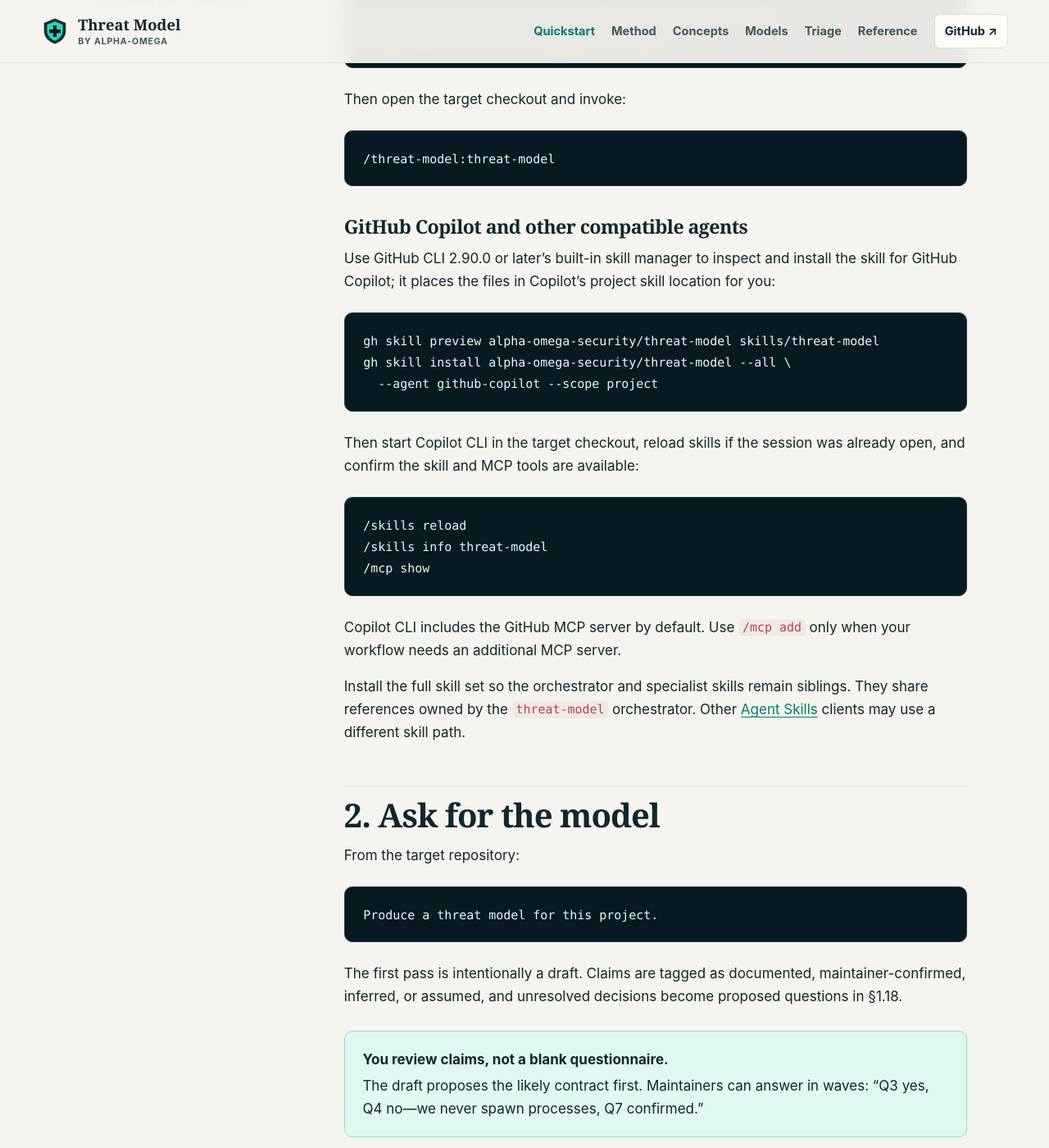
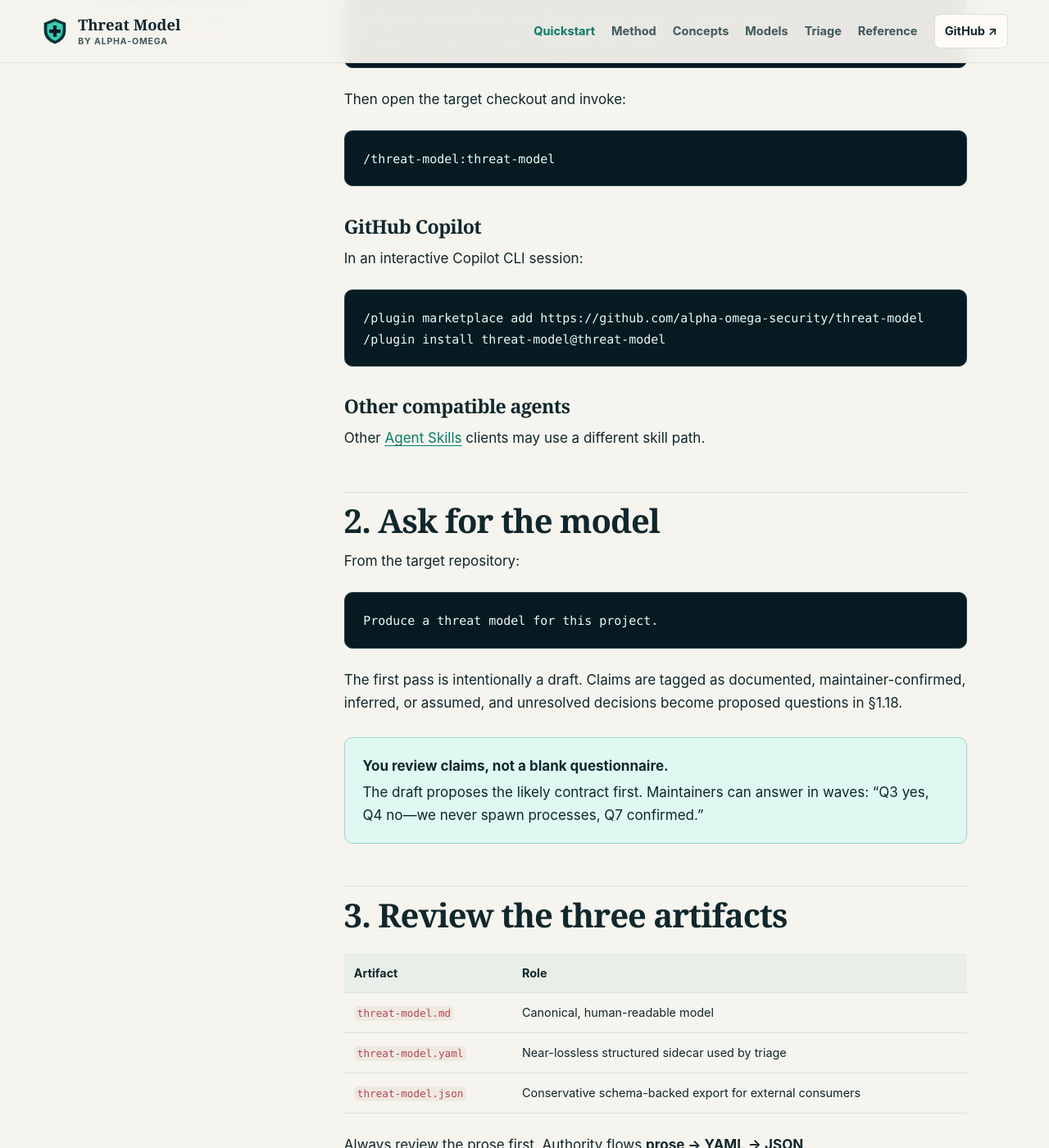
Before and after one commit to alpha-omega-security/threat-model, a Jekyll site: the page built from web/quickstart.md, in a window 1280 px wide and 1400 px high, scrolled down 835 px. Shown: the whole window at 82% size. Built offline with Jekyll 4.4.1, drawn with Linux system fonts in a browser that asks for light colours.

Commit message:
Use Copilot plugin marketplace installation
Co-authored-by: scovetta <732166+scovetta@users.noreply.github.com>

````diff
--- a/web/quickstart.md
+++ b/web/quickstart.md
@@ -34,34 +34,19 @@ Then open the target checkout and invoke:
 /threat-model:threat-model
 ```
 
-### GitHub Copilot and other compatible agents
+### GitHub Copilot
 
-Use GitHub CLI 2.90.0 or later's built-in skill manager to inspect and install
-the skill for GitHub Copilot; it places the files in Copilot's project skill
-location for you:
+In an interactive Copilot CLI session:
 
-```bash
-gh skill preview alpha-omega-security/threat-model skills/threat-model
-gh skill install alpha-omega-security/threat-model --all \
-  --agent github-copilot --scope project
+```text
+/plugin marketplace add https://github.com/alpha-omega-security/threat-model
+/plugin install threat-model@threat-model
 ```
 
-Then start Copilot CLI in the target checkout, reload skills if the session was
-already open, and confirm the skill and MCP tools are available:
+### Other compatible agents
 
-```text
-/skills reload
-/skills info threat-model
-/mcp show
-```
-
-Copilot CLI includes the GitHub MCP server by default. Use `/mcp add` only when
-your workflow needs an additional MCP server.
-
-Install the full skill set so the orchestrator and specialist skills remain
-siblings. They share references owned by the `threat-model` orchestrator. Other
-[Agent Skills](https://agentskills.io/clients) clients may use a different skill
-path.
+Other [Agent Skills](https://agentskills.io/clients) clients may use a different
+skill path.
 
 ## 2. Ask for the model
 
````
Also changed, not shown: README.md.
